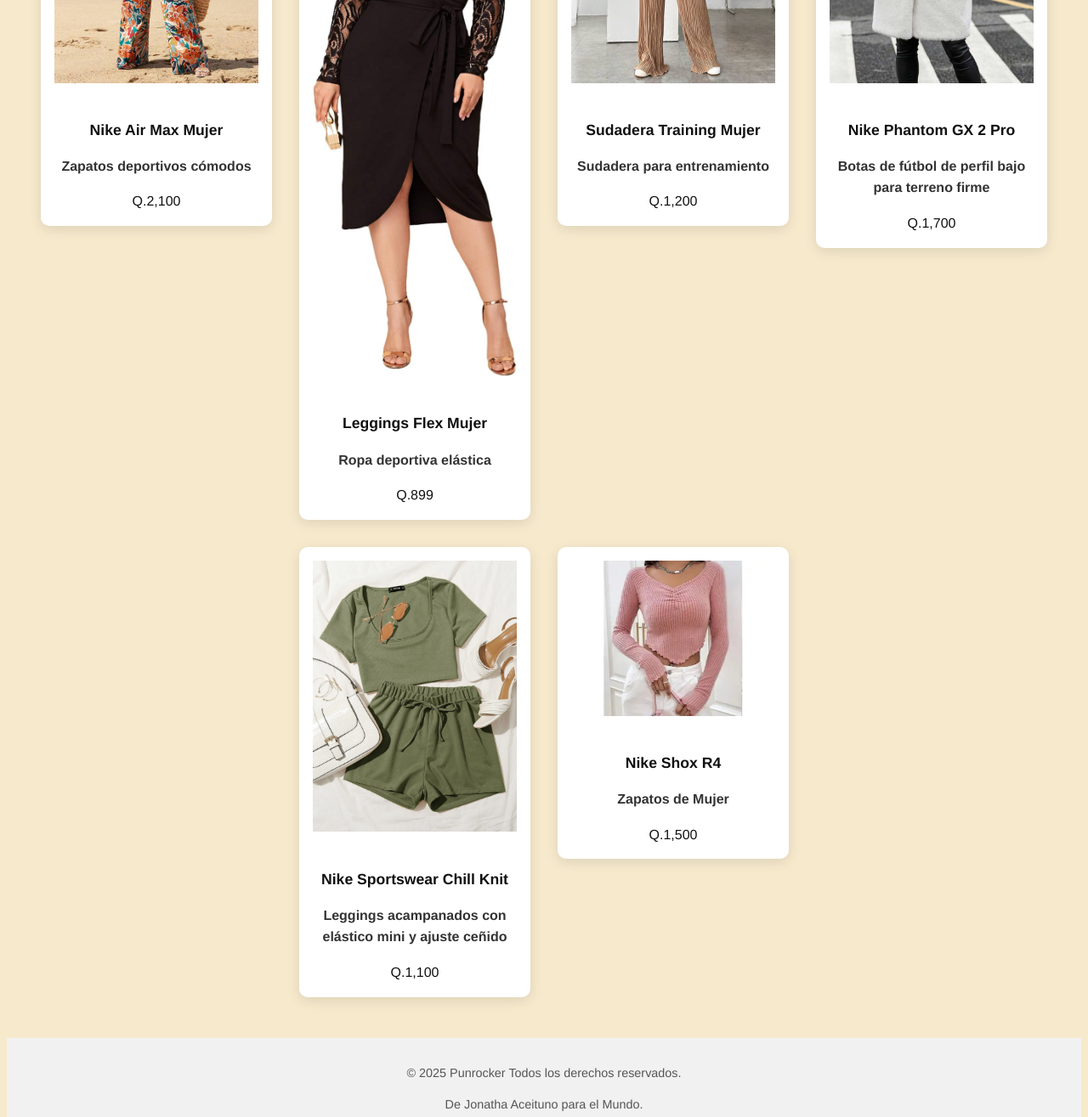
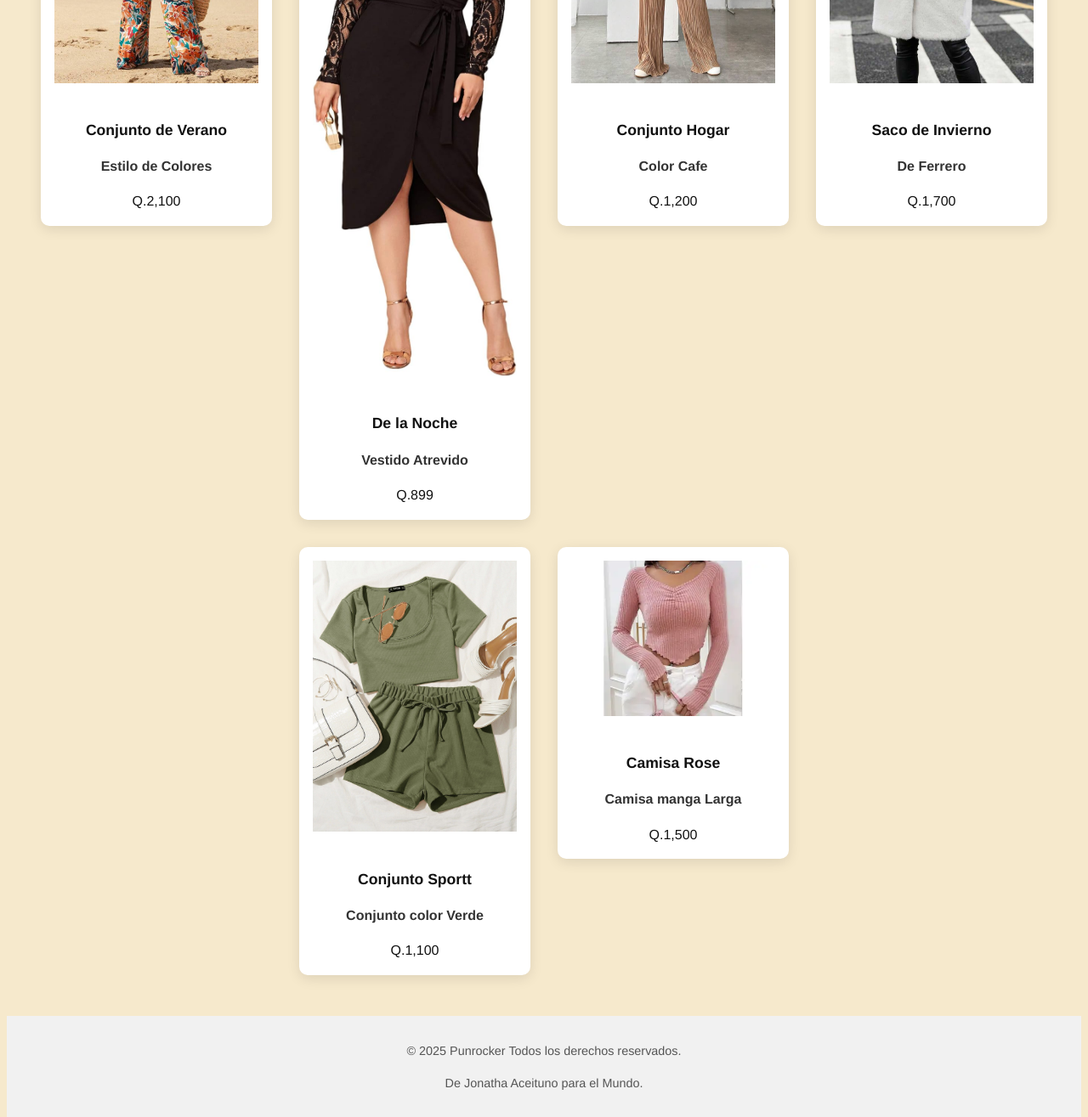
Before and after one commit to JohnSamu2999/Nike, a plain HTML site: page mujer.html in a window 1280 px wide. Shown: the part 680-1995 px from the top of the page at 85% size. Drawn offline with Linux system fonts and the light colour scheme.

Commit message:
Update mujer.html

```diff
--- a/mujer.html
+++ b/mujer.html
@@ -32,38 +32,38 @@
     <div class="products">
       <div class="product-card">
         <img src="producto7.jpg" alt="Nike Air Max Mujer">
-        <h3>Nike Air Max Mujer</h3>
-        <p>Zapatos deportivos cómodos</p>
+        <h3>Conjunto de Verano</h3>
+        <p>Estilo de Colores</p>
         <span>Q.2,100</span>
       </div>
       <div class="product-card">
         <img src="producto8.jpg" alt="Leggings Flex Mujer">
-        <h3>Leggings Flex Mujer</h3>
-        <p>Ropa deportiva elástica</p>
+        <h3>De la Noche</h3>
+        <p>Vestido Atrevido</p>
         <span>Q.899</span>
       </div>
       <div class="product-card">
         <img src="producto9.jpg" alt="Sudadera Training Mujer">
-        <h3>Sudadera Training Mujer</h3>
-        <p>Sudadera para entrenamiento</p>
+        <h3>Conjunto Hogar</h3>
+        <p>Color Cafe</p>
         <span>Q.1,200</span>
       </div>
        <div class="product-card">
         <img src="57.jpg" alt="Sudadera Training Mujer">
-        <h3>Nike Phantom GX 2 Pro</h3>
-        <p>Botas de fútbol de perfil bajo para terreno firme</p>
+        <h3>Saco de Invierno</h3>
+        <p>De Ferrero</p>
         <span>Q.1,700</span>
       </div>
        <div class="product-card">
         <img src="56.jpg" alt="Sudadera Training Mujer">
-        <h3>Nike Sportswear Chill Knit</h3>
-        <p>Leggings acampanados con elástico mini y ajuste ceñido</p>
+        <h3>Conjunto Sportt</h3>
+        <p>Conjunto color Verde</p>
         <span>Q.1,100</span>
       </div>
        <div class="product-card">
         <img src="54.webp" alt="Sudadera Training Mujer">
-        <h3>Nike Shox R4</h3>
-        <p>Zapatos de Mujer</p>
+        <h3>Camisa Rose</h3>
+        <p>Camisa manga Larga</p>
         <span>Q.1,500</span>
       </div>
     </div>
```
